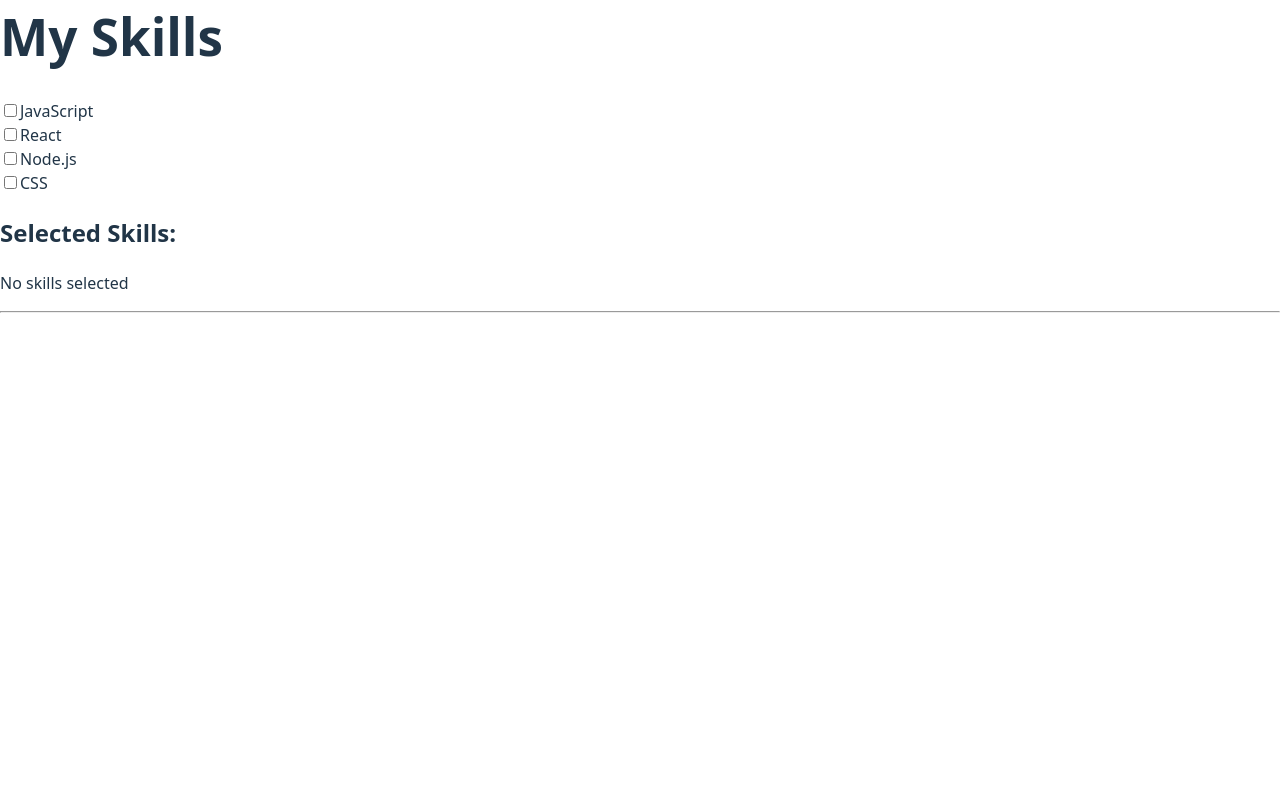
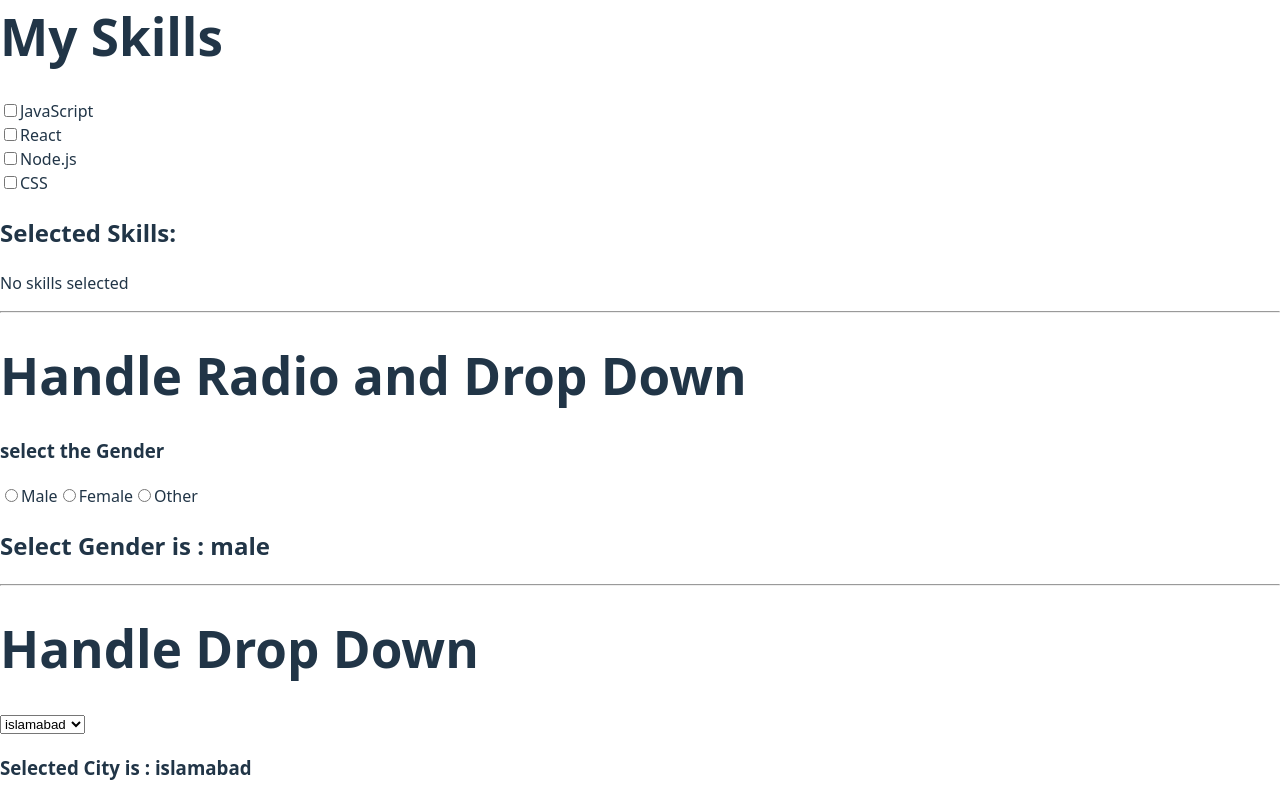
Before and after one commit to Babarnawaz123/Props_React, a React (Vite) app in the folder props_React/: page / in a window 1280 px wide. Shown: the part 1707-2507 px from the top of the page. Before the commit the page ends 2028 px from the top, so only its background shows below. Built offline with nearby package versions, Linux system fonts and the light colour scheme.

Commit message:
radio & dropdown
I practice radio and dropdown and get values

```diff
--- a/props_React/src/App.jsx
+++ b/props_React/src/App.jsx
@@ -3,6 +3,7 @@ import Advance from './advance';
 import Wrapper from './wrapper';
 import { useState } from 'react';
 import Skill from './Skill';
+import Radio_dropDown from './radio_dropDown';
 function App() {    {/*this user tag will give data to user.jsx props*/}
 const [val,setVal] = useState("")
 const [Name,setName] = useState("")
@@ -53,7 +54,7 @@ return(
 <Skill/>
 {/*Handle Checkboxes, Get value from checkboxes */}
 
-
+<Radio_dropDown/>
 
 
 </div>
--- /dev/null
+++ b/props_React/src/Radio_dropDown.jsx
@@ -0,0 +1,42 @@
+import React, { useState } from 'react';
+function Radio_dropDown() {
+  const [gender, setGender] = useState('male');
+  const [city, setCity] = useState('islamabad');
+    return (
+        <div>
+            <h1>Handle Radio and Drop Down </h1>
+            <h3>select the Gender</h3>
+            <label>
+                <input type="radio" name="gender" value="male" onChange={(Event) => setGender(Event.target.value)} />
+                Male
+            </label>
+            <label>
+                <input type="radio" name="gender" value="female" onChange={(Event) => setGender(Event.target.value)} />
+                Female
+            </label>
+            <label>
+                <input type="radio" name="gender" value="other" onChange={(Event) => setGender(Event.target.value)} />
+                Other
+            </label>
+
+            <h2>Select Gender is : {gender}</h2>
+<hr />
+
+            <h1>Handle Drop Down</h1>
+
+            <select onChange={(Event) => setCity(Event.target.value)} defaultValue={"Multan"}>
+              <option value="islamabad">islamabad</option>
+              <option value="karachi">karachi</option>
+              <option value="lahore">lahore</option>
+              <option value="peshawar">peshawar</option>
+              <option value="quetta">quetta</option>
+              <option value="multan">multan</option>
+              <option value="hyderabad">hyderabad</option>
+            </select>
+<h3>Selected City is : {city}</h3>
+
+
+        </div>
+    );
+}
+export default Radio_dropDown;
--- a/props_React/src/Skill.jsx
+++ b/props_React/src/Skill.jsx
@@ -4,6 +4,7 @@ function Skill() {
   const [Skill, setSkill] = useState([]);
 
   const handleCheckboxChange = (event) => {
+
     console.log(event.target.value, event.target.checked);
     if (event.target.checked) {
       setSkill([...Skill, event.target.value]); // Add  ... is a spread operator used to add new value into the array
```
